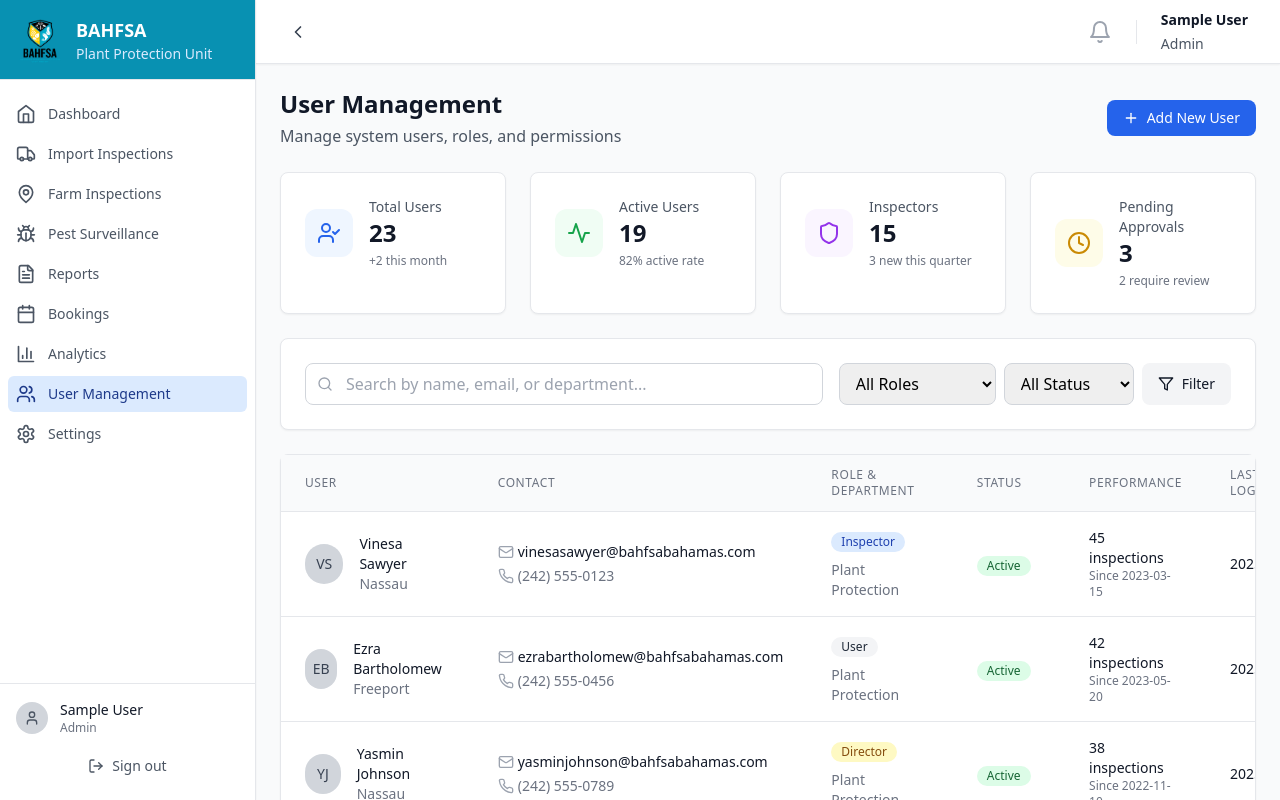
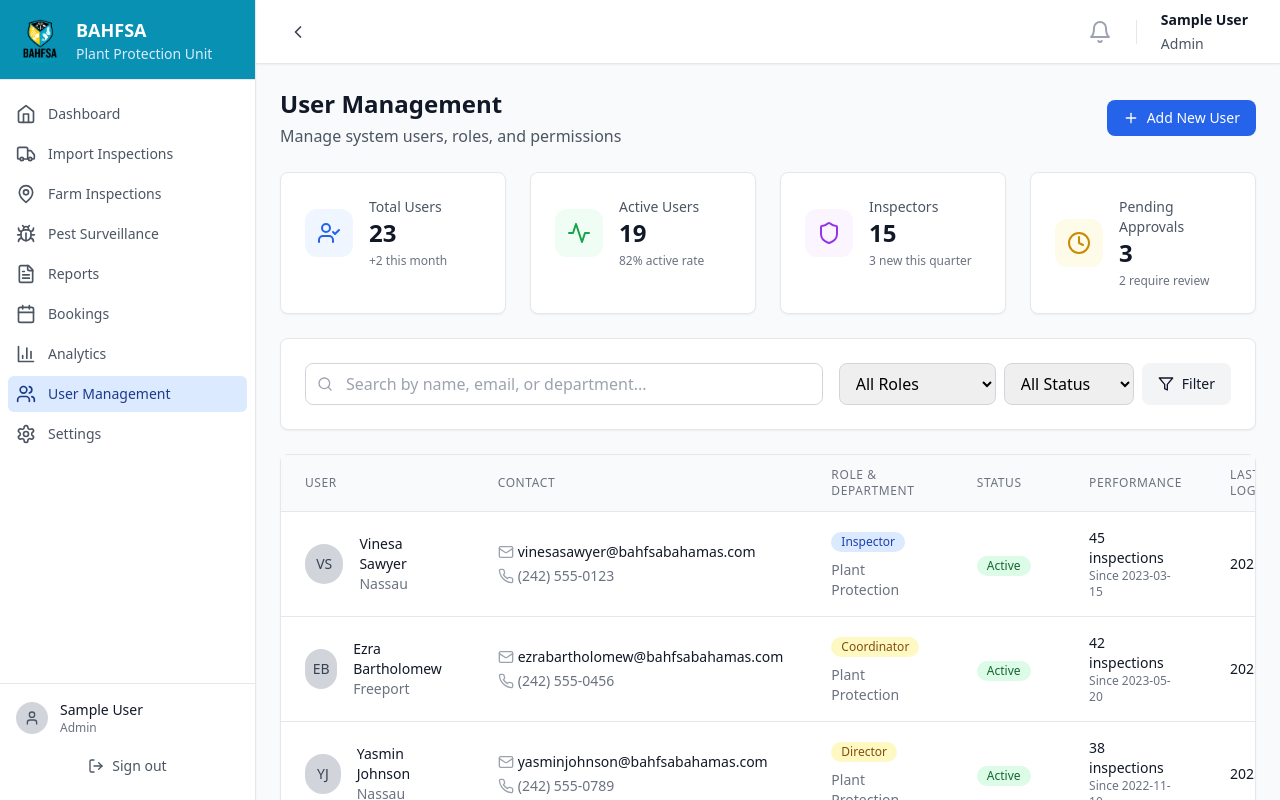
Before and after one commit to Ezra-Tech-EB/BAHIS, a React (Vite) app: page /users in a window 1280 px wide. Shown: the top 800 px of the page. Built offline with nearby package versions, Linux system fonts and the light colour scheme; sample sign-in values are in the browser's storage.

Commit message:
Updated Users.tsx

```diff
--- a/src/pages/Users.tsx
+++ b/src/pages/Users.tsx
@@ -114,7 +114,7 @@ const Users: React.FC = () => {
         return <Badge variant="danger">Admin</Badge>;
       case 'director':
         return <Badge variant="warning">Director</Badge>;
-         case 'Coordinator':
+         case 'coordinator':
         return <Badge variant="warning">Coordinator</Badge>;
       case 'inspector':
       case 'inspector':
```
